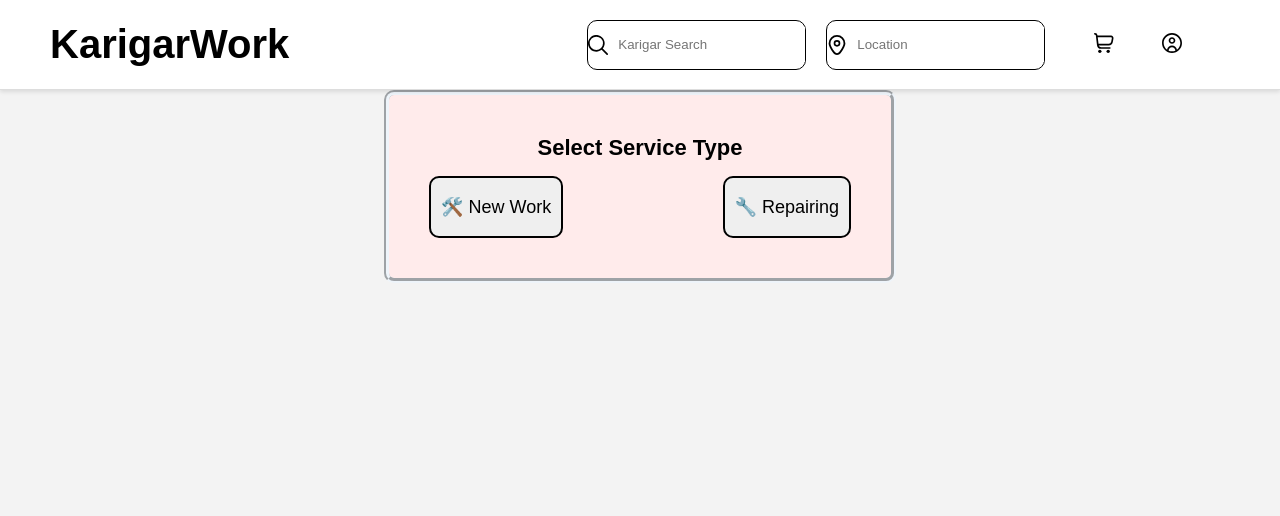
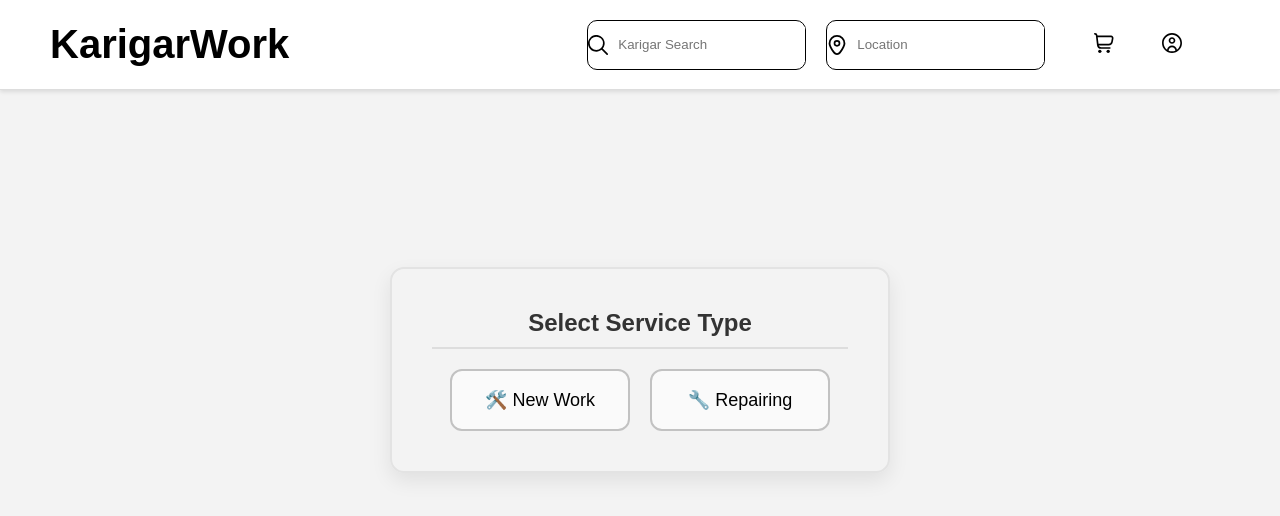
Before and after one commit to kumarrohit8477/KarigarWork, a React (Vite) app: page /KarigarWork/Carpenter in a window 1280 px wide. Shown: the top 516 px of the page. Built offline with nearby package versions, Linux system fonts and the light colour scheme.

Commit message:
add new  file

```diff
--- a/src/components/SelectServiceType/ServiceTypeSelector.css
+++ b/src/components/SelectServiceType/ServiceTypeSelector.css
@@ -1,37 +1,86 @@
+.hggt {
+  height: 70vh;
+  width: 100%;
+  display: flex;
+  justify-content: center;
+  align-items: center;
+
+}
+
+/* Main Container */
 .service-selector-container {
   padding: 40px;
   width: 40vw;
+  max-width: 500px;
+  min-width: 300px;
   text-align: center;
-  font-family: Arial, sans-serif;
-  background-color: #ffebeb;
-  border-radius: 10px;
-  border: 5px groove rgb(238, 244, 250);
+  font-family: "Segoe UI", Arial, sans-serif;
+
+  border-radius: 14px;
+  border: 2px solid #e3e3e3;
+  box-shadow: 0 8px 20px rgba(0, 0, 0, 0.08);
+  transition: 0.3s ease;
 }
 
-.selector-title {
-  font-size: 22px;
-  margin-bottom: 15px;
+.service-selector-container:hover {
+  transform: translateY(-4px);
 }
 
+/* Title */
+.selector-title {
+  font-size: 24px;
+  margin-bottom: 20px;
+  color: #333;
+  font-weight: 600;
+  padding-bottom: 10px;
+  border-bottom: 2px solid #ddd;
+}
+
+/* Options Row */
 .options-row {
   display: flex;
-  justify-content: space-between;
+  justify-content: center;
   gap: 20px;
+  flex-wrap: wrap;
+  margin-top: 15px;
 }
 
+/* Option Box */
 .option-box {
-  flex: 1;
+  width: 180px;
   padding: 18px 10px;
-  border-radius: 10px;
-  border: 2px solid black;
+  border-radius: 12px;
+  border: 2px solid #c2c2c2;
   cursor: pointer;
   font-size: 18px;
-  transition: 0.3s;
+  background: #fafafa;
+  transition: all 0.3s ease;
 }
 
+.option-box:hover {
+  background: #f0f6ff;
+  border-color: #4a90e2;
+  box-shadow: 0 6px 15px rgba(0, 0, 0, 0.08);
+  transform: scale(1.03);
+}
 
+/* Active State */
 .option-box.active {
-  background: #684040a9;
-  border-color: #11577a;
-  font-weight: bold;
+  background: #e3efff;
+  border-color: #1e6bb8;
+  font-weight: 600;
+  color: #1e3a5f;
+  box-shadow: 0 6px 15px rgba(30, 107, 184, 0.25);
+  transform: scale(1.05);
 }
+
+/* Responsive Design */
+@media (max-width: 768px) {
+  .service-selector-container {
+    width: 80vw;
+  }
+
+  .option-box {
+    width: 100%;
+  }
+}
--- a/src/components/SelectServiceType/ServiceTypeSelector.jsx
+++ b/src/components/SelectServiceType/ServiceTypeSelector.jsx
@@ -3,11 +3,10 @@ import { Link } from "react-router-dom";
 
 const ServiceTypeSelector = () => {
   return (
+    <div className="hggt">
     <div className="service-selector-container">
       <h3 className="selector-title">Select Service Type</h3>
-
       <div className="options-row">
-        {/* ✅ New Work → Carpnew */}
         <Link to="/Carpenter/Carpnew">
           <button className="option-box">🛠️ New Work</button>
         </Link>
@@ -18,6 +17,7 @@ const ServiceTypeSelector = () => {
         </Link>
       </div>
     </div>
+    </div>
   );
 };
 
```
Also changed, not shown: src/abc/AllServices/CarpenterBox.jsx (deleted, +0 -21 lines), src/abc/AllServices/ServiceBox.css (deleted, +0 -50 lines), src/abc/AllServices/ServiceBox.jsx (deleted, +0 -34 lines).
